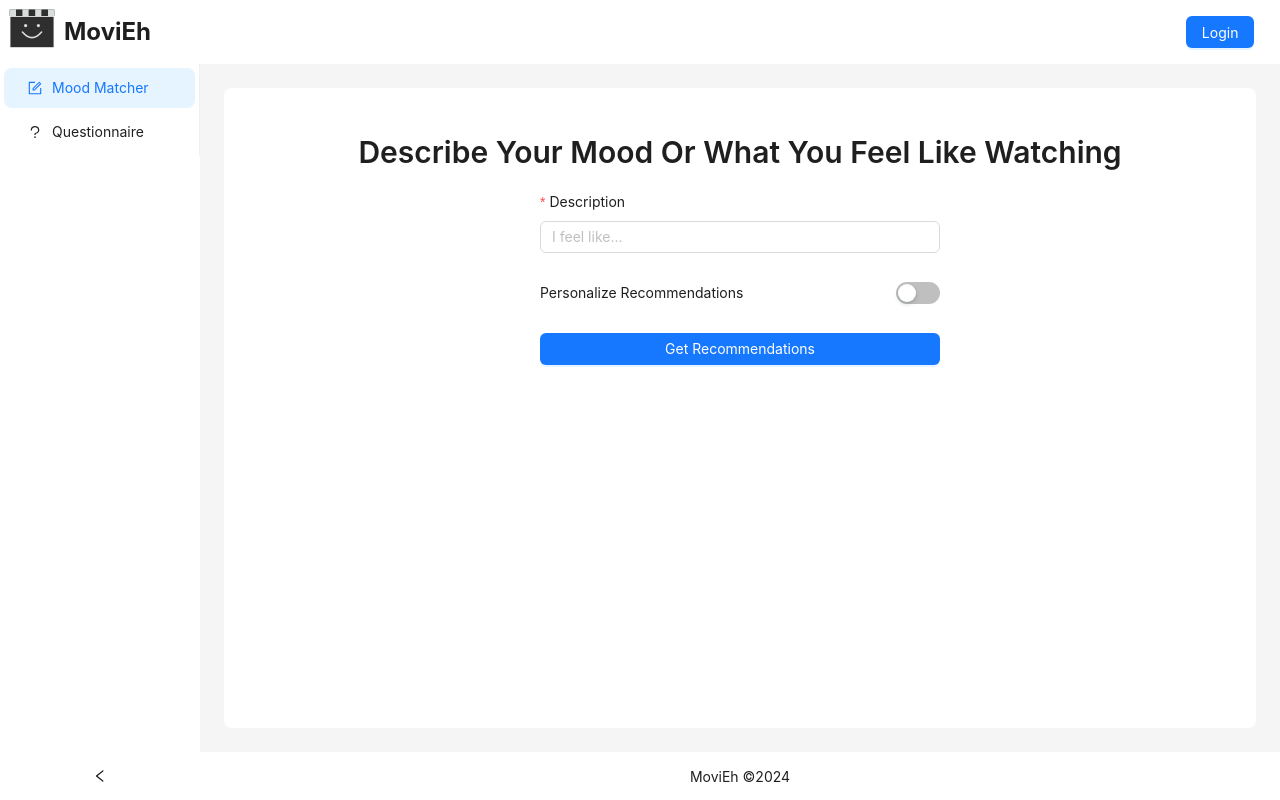
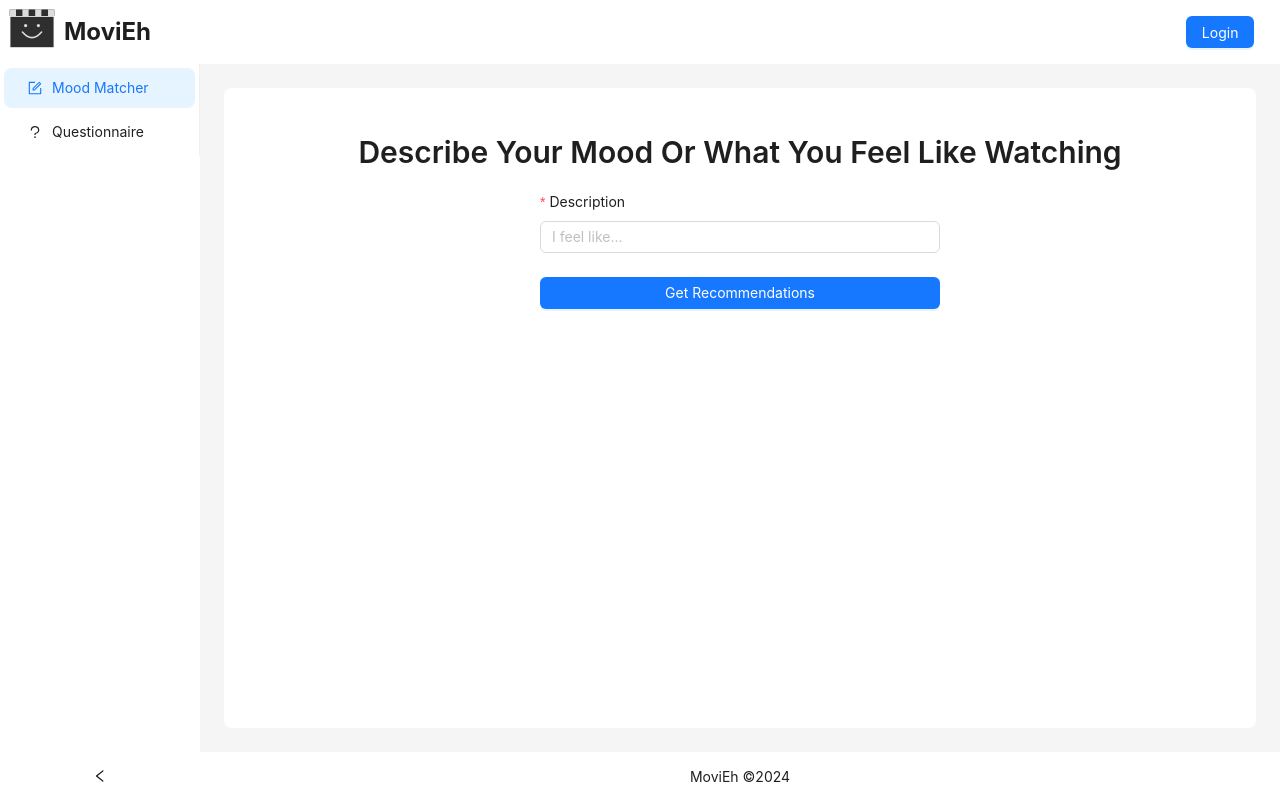
Before and after one commit to PurpJell/MoviEh, a React (Create React App) app in the folder frontend/: page /mood-matcher in a window 1280 px wide. Built offline with nearby package versions, Linux system fonts and the light colour scheme; no server answers.

Commit message:
Show personalization option for recommendations only when user is authenticated

```diff
--- a/frontend/src/components/pages/mood-matcher/MookMatcherPage.tsx
+++ b/frontend/src/components/pages/mood-matcher/MookMatcherPage.tsx
@@ -4,10 +4,13 @@ import Recommendations from '../../common/Recomendations';
 import api from '../../../api/api';
 import {IFilm} from '../../../types';
 import Loading from '../../common/Loading';
+import { useAuth } from '../../../AuthContext';
 
 const {Title} = Typography;
 
 const MoodMatcherPage: React.FC = () => {
+  const {isAuthenticated} = useAuth();
+
   const [recommendations, setRecommendations] = useState<IFilm[]>([]);
   const [loading, setLoading] = useState<boolean>(false);
   const [personalize, setPersonalize] = useState<boolean>(false);
@@ -69,6 +72,7 @@ const MoodMatcherPage: React.FC = () => {
           ]}>
           <Input placeholder="I feel like..." />
         </Form.Item>
+        { isAuthenticated && (
           <Form.Item>
             <div
               style={{
@@ -80,6 +84,7 @@ const MoodMatcherPage: React.FC = () => {
               <Switch onChange={checked => setPersonalize(checked)} />
             </div>
           </Form.Item>
+        )}
         <Form.Item>
           <Button type="primary" htmlType="submit" block loading={loading}>
             Get Recommendations
```
Lines whose indentation alone changed are shown as unchanged.
